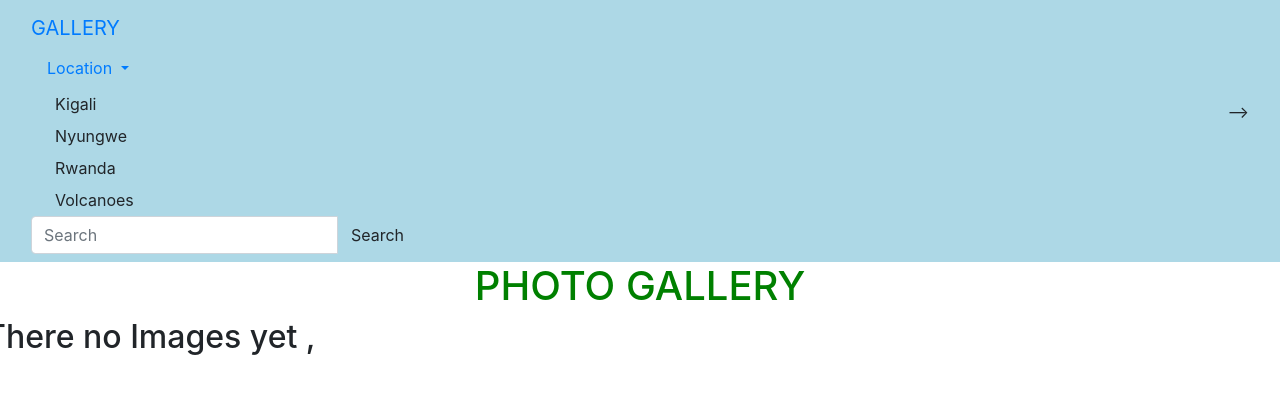
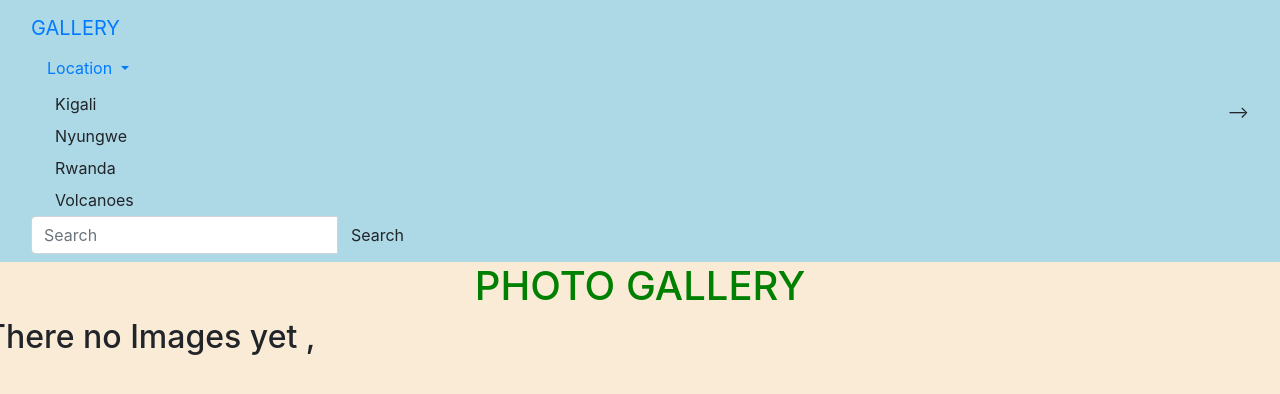
Before and after one commit to gwashh/gallery-app, a Django app: template galleries/templates/galler.html in a window 1280 px wide. Shown: the top 394 px of the page. Run offline with Django 3.2, Linux system fonts and the light colour scheme; the template is opened without the code that fills it, so the values that code supplies are empty; parts of the project's set-up code (start-up, migrations or seed data) failed here and were passed over; some libraries are stand-ins or nearby versions.

Commit message:
css changed

```diff
--- a/static/css/basenews.css
+++ b/static/css/basenews.css
@@ -5,3 +5,7 @@ h1
   text-align: center;
 
 }
+
+body{
+  background-color: antiquewhite;
+}
```
